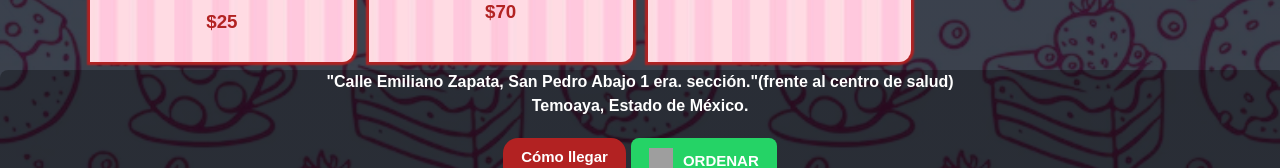
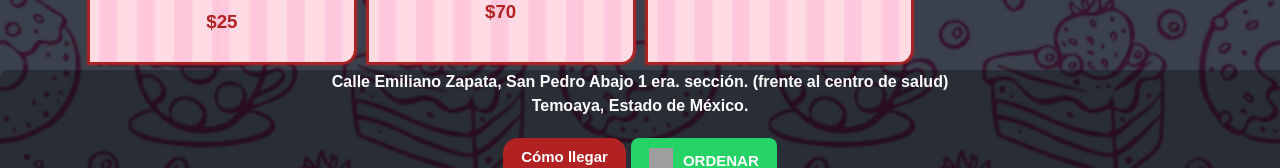
Before and after one commit to carlos19940319/Dulce, a plain HTML site: page snacks.html in a window 1280 px wide. Shown: the part 1214-1382 px from the top of the page. Drawn offline with Linux system fonts and the light colour scheme; grey boxes are pictures that could not be loaded.

Commit message:
Actualizar snacks.html

```diff
--- a/snacks.html
+++ b/snacks.html
@@ -78,7 +78,7 @@
 
 <h3>
   <p style="margin-bottom:20px; line-height:1.5; font-size:16px;">
-    "Calle Emiliano Zapata, San Pedro Abajo 1 era. sección."(frente al centro de salud)<br>
+    Calle Emiliano Zapata, San Pedro Abajo 1 era. sección. (frente al centro de salud)<br>
     Temoaya, Estado de México.
   </p>
 </h3>
```
